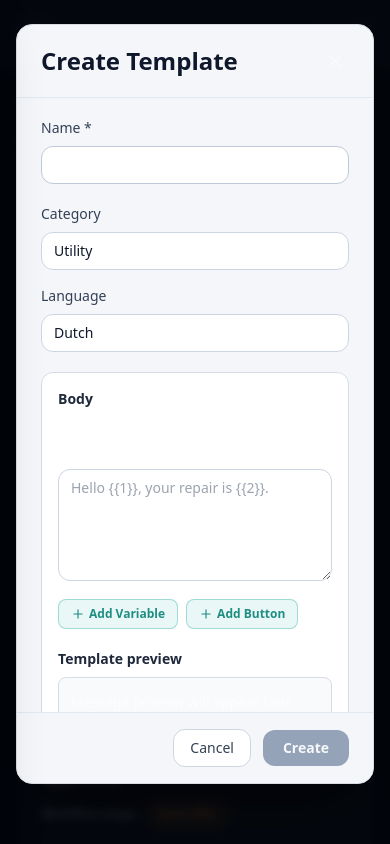
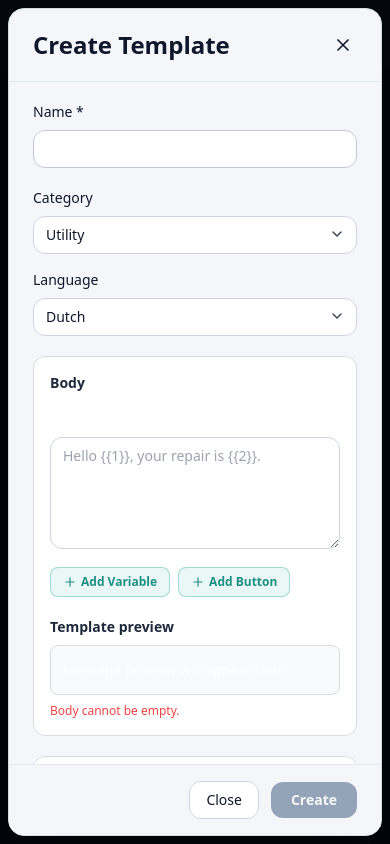
Before and after one commit to botexpertsnl/reparatie_melder_app, a Next.js app: page /templates in a window 390 px wide. Both pictures are taken after a click on the button "Add Template". Built offline with nearby package versions, Linux system fonts and the light colour scheme.

Commit message:
Improve edit template modal data visibility and mobile UX

```diff
--- a/app/(app)/templates/page.tsx
+++ b/app/(app)/templates/page.tsx
@@ -353,6 +353,17 @@ function TemplateModal({
   const variableInputRefs = useRef<Record<string, HTMLInputElement | null>>({});
   const buttonInputRefs = useRef<Record<string, HTMLInputElement | null>>({});
 
+  useEffect(() => {
+    setValues({
+      ...initialValues,
+      category: normalizeCategory(initialValues.category),
+      variables: syncVariablesMetadata(initialValues.variables),
+      buttons: (initialValues.buttons ?? []).map((button) => normalizeButton(button))
+    });
+    setIsVariablesOpen(initialValues.variables.length > 0);
+    setIsButtonsOpen(initialValues.buttons.length > 0);
+  }, [initialValues]);
+
   const quickReplyCount = values.buttons.filter((button) => button.type === "QUICK_REPLY").length;
   const urlCount = values.buttons.filter((button) => button.type === "URL").length;
   const phoneCount = values.buttons.filter((button) => button.type === "PHONE_NUMBER").length;
@@ -580,11 +591,11 @@ function TemplateModal({
   };
 
   return (
-    <div className="fixed inset-0 z-50 flex items-start justify-center overflow-y-auto bg-[#02050d]/80 px-4 py-6 backdrop-blur-sm sm:items-center sm:py-8">
-      <div className="flex w-full max-w-2xl max-h-[90vh] flex-col overflow-hidden rounded-2xl border border-[#d7dce3] bg-[#f4f6fa] text-slate-900 shadow-[0_24px_80px_rgba(0,0,0,0.5)]">
+    <div className="fixed inset-0 z-[120] flex items-start justify-center overflow-y-auto bg-[#02050d]/80 p-2 backdrop-blur-sm sm:items-center sm:p-4">
+      <div className="flex h-[calc(100dvh-1rem)] w-full max-w-2xl flex-col overflow-hidden rounded-2xl border border-[#d7dce3] bg-[#f4f6fa] text-slate-900 shadow-[0_24px_80px_rgba(0,0,0,0.5)] sm:h-auto sm:max-h-[90vh]">
         <div className="flex items-center justify-between border-b border-[#e2e8f0] px-6 py-5">
-          <h2 className="text-2xl font-semibold">{mode === "create" ? "Create Template" : "Edit Template"}</h2>
-          <button type="button" onClick={onClose} className="rounded-md p-1 text-slate-500 hover:bg-slate-200" aria-label="Close template modal">
+          <h2 className="text-2xl font-semibold text-slate-900">{mode === "create" ? "Create Template" : "Edit Template"}</h2>
+          <button type="button" onClick={onClose} className="rounded-md p-1 text-slate-900 hover:bg-slate-200" aria-label="Close template modal">
             <X className="h-5 w-5" />
           </button>
         </div>
@@ -597,32 +608,32 @@ function TemplateModal({
               </div>
             ) : null}
             <div>
-              <label htmlFor="template-name" className="mb-2 block text-sm font-medium text-slate-700">Name *</label>
-              <input id="template-name" className="w-full rounded-xl border border-[#bfc9d8] bg-white px-3 py-2 text-sm outline-none ring-0 focus:border-[#30b5a5]" value={values.name} onChange={(event) => setValues((prev) => ({ ...prev, name: event.target.value }))} />
+              <label htmlFor="template-name" className="mb-2 block text-sm font-medium text-slate-900">Name *</label>
+              <input id="template-name" className="w-full rounded-xl border border-[#bfc9d8] bg-white px-3 py-2 text-sm text-slate-900 outline-none ring-0 focus:border-[#30b5a5]" value={values.name} onChange={(event) => setValues((prev) => ({ ...prev, name: event.target.value }))} />
             </div>
 
             <div className="grid gap-4 sm:grid-cols-2">
               <div>
-                <label htmlFor="template-category" className="mb-2 block text-sm font-medium text-slate-700">Category</label>
+                <label htmlFor="template-category" className="mb-2 block text-sm font-medium text-slate-900">Category</label>
                 <div className="relative">
-                  <select id="template-category" disabled={isTemplateLocked} className={clsx("w-full appearance-none rounded-xl border border-[#cdd5e2] bg-white px-3 py-2 text-sm", isTemplateLocked ? "cursor-not-allowed bg-slate-100 text-slate-500" : undefined)} value={values.category} onChange={(event) => setValues((prev) => ({ ...prev, category: normalizeCategory(event.target.value) }))}>
+                  <select id="template-category" disabled={isTemplateLocked} className={clsx("w-full appearance-none rounded-xl border border-[#cdd5e2] bg-white px-3 py-2 text-sm text-slate-900 disabled:opacity-100", isTemplateLocked ? "cursor-not-allowed bg-slate-100 text-slate-900" : undefined)} value={values.category} onChange={(event) => setValues((prev) => ({ ...prev, category: normalizeCategory(event.target.value) }))}>
                     {CATEGORY_OPTIONS.map((option) => (
                       <option key={option.value} value={option.value}>{option.label}</option>
                     ))}
                   </select>
-                  <ChevronDown className="pointer-events-none absolute right-3 top-2.5 h-4 w-4 text-slate-500" />
+                  <ChevronDown className="pointer-events-none absolute right-3 top-2.5 h-4 w-4 text-slate-700" />
                 </div>
               </div>
 
               <div>
-                <label htmlFor="template-language" className="mb-2 block text-sm font-medium text-slate-700">Language</label>
+                <label htmlFor="template-language" className="mb-2 block text-sm font-medium text-slate-900">Language</label>
                 <div className="relative">
-                  <select id="template-language" disabled={isTemplateLocked} className={clsx("w-full appearance-none rounded-xl border border-[#cdd5e2] bg-white px-3 py-2 text-sm", isTemplateLocked ? "cursor-not-allowed bg-slate-100 text-slate-500" : undefined)} value={values.language} onChange={(event) => setValues((prev) => ({ ...prev, language: event.target.value }))}>
+                  <select id="template-language" disabled={isTemplateLocked} className={clsx("w-full appearance-none rounded-xl border border-[#cdd5e2] bg-white px-3 py-2 text-sm text-slate-900 disabled:opacity-100", isTemplateLocked ? "cursor-not-allowed bg-slate-100 text-slate-900" : undefined)} value={values.language} onChange={(event) => setValues((prev) => ({ ...prev, language: event.target.value }))}>
                     <option>Dutch</option>
                     <option>English</option>
                     <option>German</option>
                   </select>
-                  <ChevronDown className="pointer-events-none absolute right-3 top-2.5 h-4 w-4 text-slate-500" />
+                  <ChevronDown className="pointer-events-none absolute right-3 top-2.5 h-4 w-4 text-slate-700" />
                 </div>
               </div>
             </div>
@@ -716,21 +727,21 @@ function TemplateModal({
                           <button type="button" disabled={isTemplateLocked} className={clsx("text-xs font-semibold text-red-500 hover:text-red-600", isTemplateLocked ? "cursor-not-allowed opacity-40" : undefined)} onClick={() => setValues((prev) => ({ ...prev, variables: syncVariablesMetadata(prev.variables.filter((item) => item.id !== variable.id)) }))}>Remove</button>
                         </div>
                         <div className="grid gap-3 sm:grid-cols-2">
-                          <input ref={(node) => { variableInputRefs.current[variable.id] = node; }} readOnly={isTemplateLocked} className={clsx("w-full rounded-lg border border-[#cdd5e2] bg-white px-3 py-2 text-sm", isTemplateLocked ? "cursor-not-allowed bg-slate-100 text-slate-500" : undefined)} placeholder="Variable label" value={variable.label} onChange={(event) => updateVariable(variable.id, (current) => ({ ...current, label: event.target.value }))} />
+                          <input ref={(node) => { variableInputRefs.current[variable.id] = node; }} readOnly={isTemplateLocked} className={clsx("w-full rounded-lg border border-[#cdd5e2] bg-white px-3 py-2 text-sm text-slate-900", isTemplateLocked ? "cursor-not-allowed bg-slate-100 text-slate-900" : undefined)} placeholder="Variable label" value={variable.label} onChange={(event) => updateVariable(variable.id, (current) => ({ ...current, label: event.target.value }))} />
                           <div className="relative">
-                            <select disabled={isTemplateLocked} className={clsx("w-full appearance-none rounded-lg border border-[#cdd5e2] bg-white px-3 py-2 text-sm", isTemplateLocked ? "cursor-not-allowed bg-slate-100 text-slate-500" : undefined)} value={variable.mode} onChange={(event) => updateVariable(variable.id, (current) => ({ ...current, mode: event.target.value as TemplateVariable["mode"], source: event.target.value === "repair_field" ? `repair.${current.repairField}` : "manual" }))}>
+                            <select disabled={isTemplateLocked} className={clsx("w-full appearance-none rounded-lg border border-[#cdd5e2] bg-white px-3 py-2 text-sm text-slate-900 disabled:opacity-100", isTemplateLocked ? "cursor-not-allowed bg-slate-100 text-slate-900" : undefined)} value={variable.mode} onChange={(event) => updateVariable(variable.id, (current) => ({ ...current, mode: event.target.value as TemplateVariable["mode"], source: event.target.value === "repair_field" ? `repair.${current.repairField}` : "manual" }))}>
                               <option value="manual">Manual</option>
                               <option value="repair_field">Connect to repair</option>
                             </select>
-                            <ChevronDown className="pointer-events-none absolute right-3 top-2.5 h-4 w-4 text-slate-500" />
+                            <ChevronDown className="pointer-events-none absolute right-3 top-2.5 h-4 w-4 text-slate-700" />
                           </div>
                         </div>
 
                         {variable.mode === "manual" ? (
-                          <input readOnly={isTemplateLocked} className={clsx("mt-3 w-full rounded-lg border border-[#cdd5e2] bg-white px-3 py-2 text-sm", isTemplateLocked ? "cursor-not-allowed bg-slate-100 text-slate-500" : undefined)} placeholder="Manual default value" value={variable.manualValue} onChange={(event) => updateVariable(variable.id, (current) => ({ ...current, manualValue: event.target.value, source: "manual" }))} />
+                          <input readOnly={isTemplateLocked} className={clsx("mt-3 w-full rounded-lg border border-[#cdd5e2] bg-white px-3 py-2 text-sm text-slate-900", isTemplateLocked ? "cursor-not-allowed bg-slate-100 text-slate-900" : undefined)} placeholder="Manual default value" value={variable.manualValue} onChange={(event) => updateVariable(variable.id, (current) => ({ ...current, manualValue: event.target.value, source: "manual" }))} />
                         ) : (
                           <div className="relative mt-3">
-                            <select disabled={isTemplateLocked} className={clsx("w-full appearance-none rounded-lg border border-[#cdd5e2] bg-white px-3 py-2 text-sm", isTemplateLocked ? "cursor-not-allowed bg-slate-100 text-slate-500" : undefined)} value={variable.repairField} onChange={(event) => updateVariable(variable.id, (current) => ({ ...current, repairField: event.target.value as TemplateVariable["repairField"], source: `repair.${event.target.value}` }))}>
+                            <select disabled={isTemplateLocked} className={clsx("w-full appearance-none rounded-lg border border-[#cdd5e2] bg-white px-3 py-2 text-sm text-slate-900 disabled:opacity-100", isTemplateLocked ? "cursor-not-allowed bg-slate-100 text-slate-900" : undefined)} value={variable.repairField} onChange={(event) => updateVariable(variable.id, (current) => ({ ...current, repairField: event.target.value as TemplateVariable["repairField"], source: `repair.${event.target.value}` }))}>
                               <option value="customerName">Customer name</option>
                               <option value="customerPhone">Customer phone</option>
                               <option value="assetName">Device name</option>
@@ -739,7 +750,7 @@ function TemplateModal({
                               <option value="stage">Repair stage</option>
                               <option value="priority">Repair priority</option>
                             </select>
-                            <ChevronDown className="pointer-events-none absolute right-3 top-2.5 h-4 w-4 text-slate-500" />
+                            <ChevronDown className="pointer-events-none absolute right-3 top-2.5 h-4 w-4 text-slate-700" />
                           </div>
                         )}
                       </div>
@@ -776,7 +787,7 @@ function TemplateModal({
                           <div className="relative mb-3">
                             <select
                               disabled={isTemplateLocked}
-                              className={clsx("w-full appearance-none rounded-lg border border-[#cdd5e2] bg-white px-3 py-2 text-sm", isTemplateLocked ? "cursor-not-allowed bg-slate-100 text-slate-500" : undefined)}
+                              className={clsx("w-full appearance-none rounded-lg border border-[#cdd5e2] bg-white px-3 py-2 text-sm text-slate-900 disabled:opacity-100", isTemplateLocked ? "cursor-not-allowed bg-slate-100 text-slate-900" : undefined)}
                               value={button.type}
                               onChange={(event) =>
                                 updateButton(button.id, (current) =>
@@ -789,11 +800,11 @@ function TemplateModal({
                               <option value="URL">CTA: URL</option>
                               <option value="PHONE_NUMBER">CTA: Phone</option>
                             </select>
-                            <ChevronDown className="pointer-events-none absolute right-3 top-2.5 h-4 w-4 text-slate-500" />
+                            <ChevronDown className="pointer-events-none absolute right-3 top-2.5 h-4 w-4 text-slate-700" />
                           </div>
                         ) : null}
 
-                        <input ref={(node) => { buttonInputRefs.current[button.id] = node; }} readOnly={isTemplateLocked} className={clsx("w-full rounded-lg border border-[#cdd5e2] bg-white px-3 py-2 text-sm", isTemplateLocked ? "cursor-not-allowed bg-slate-100 text-slate-500" : undefined)} placeholder="Button text (max 20 chars)" value={button.text} maxLength={20} onChange={(event) => updateButton(button.id, (current) => ({ ...current, text: event.target.value }))} />
+                        <input ref={(node) => { buttonInputRefs.current[button.id] = node; }} readOnly={isTemplateLocked} className={clsx("w-full rounded-lg border border-[#cdd5e2] bg-white px-3 py-2 text-sm text-slate-900", isTemplateLocked ? "cursor-not-allowed bg-slate-100 text-slate-900" : undefined)} placeholder="Button text (max 20 chars)" value={button.text} maxLength={20} onChange={(event) => updateButton(button.id, (current) => ({ ...current, text: event.target.value }))} />
                         <div className="mt-1 text-xs text-slate-500">{button.text.trim().length}/20</div>
                         {emptyButtonIndexes.has(index) ? <p className="mt-1 text-xs text-red-500">Button text cannot be empty.</p> : null}
                         {tooLongButtonIndexes.has(index) ? <p className="mt-1 text-xs text-red-500">Button text cannot exceed 20 characters.</p> : null}
@@ -802,7 +813,7 @@ function TemplateModal({
                           <>
                             <input
                               readOnly={isTemplateLocked}
-                              className={clsx("mt-3 w-full rounded-lg border border-[#cdd5e2] bg-white px-3 py-2 text-sm", isTemplateLocked ? "cursor-not-allowed bg-slate-100 text-slate-500" : undefined)}
+                              className={clsx("mt-3 w-full rounded-lg border border-[#cdd5e2] bg-white px-3 py-2 text-sm text-slate-900", isTemplateLocked ? "cursor-not-allowed bg-slate-100 text-slate-900" : undefined)}
                               placeholder={button.type === "URL" ? "https://example.com" : "+31123456789"}
                               value={button.type === "URL" ? button.url : button.phoneNumber}
                               onChange={(event) => updateButton(button.id, (current) => current.type === "URL" ? { ...current, url: event.target.value } : { ...current, phoneNumber: event.target.value })}
@@ -833,7 +844,7 @@ function TemplateModal({
           </div>
 
           <div className="flex items-center justify-end gap-3 border-t border-[#e2e8f0] bg-[#f4f6fa] px-6 py-4">
-            <button type="button" onClick={onClose} className="rounded-xl border border-[#d0d6e0] bg-white px-4 py-2 text-sm font-medium text-slate-700 hover:bg-slate-100">Cancel</button>
+            <button type="button" onClick={onClose} className="rounded-xl border border-[#d0d6e0] bg-white px-4 py-2 text-sm font-medium text-slate-900 hover:bg-slate-100">Close</button>
             <button type="submit" className={clsx("rounded-xl px-5 py-2 text-sm font-semibold text-white", isValid ? "bg-[#2fb2a3] hover:bg-[#2a9f91]" : "cursor-not-allowed bg-slate-400")} disabled={!isValid}>{mode === "create" ? "Create" : "Save"}</button>
           </div>
         </form>
```
